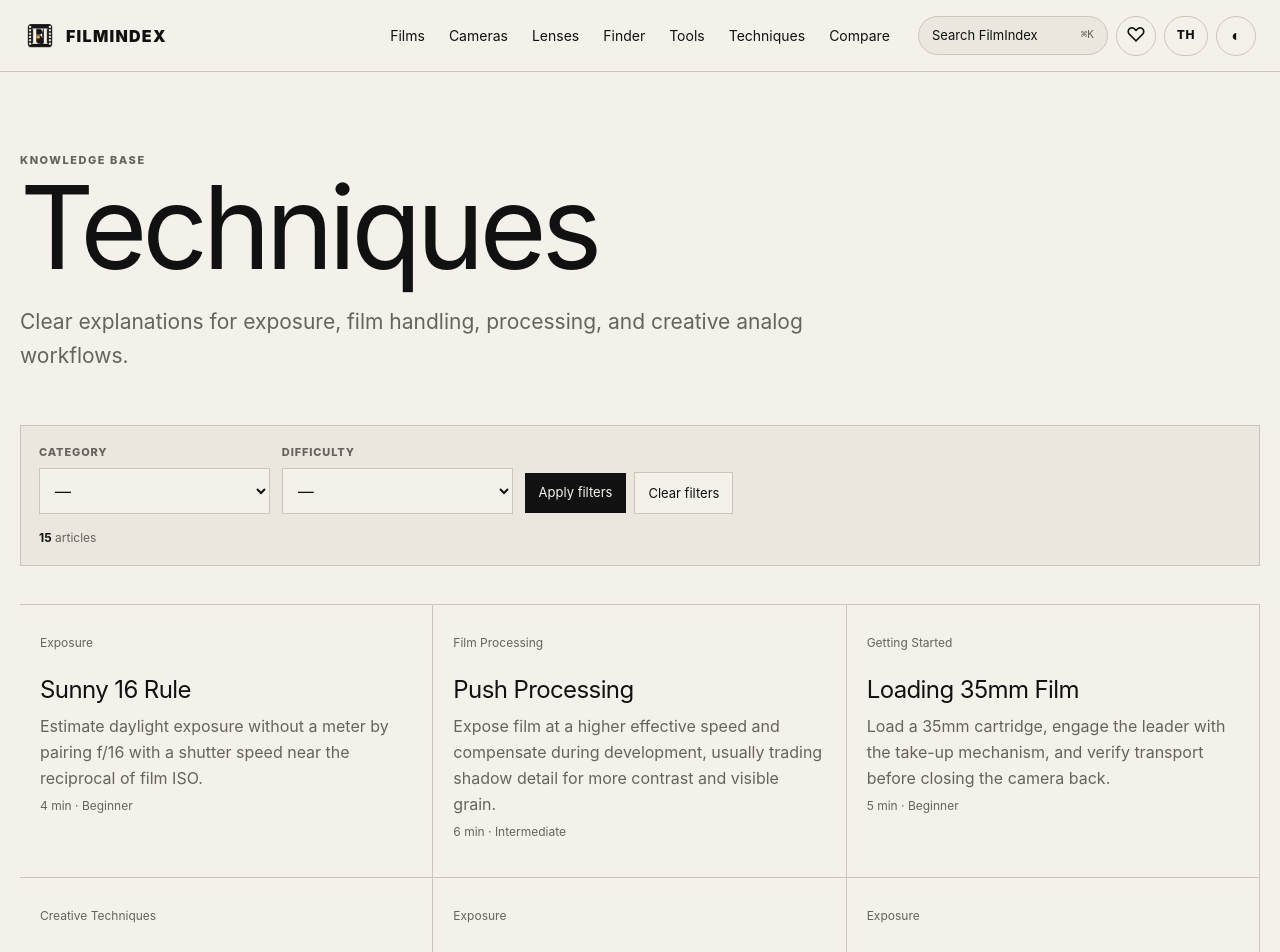
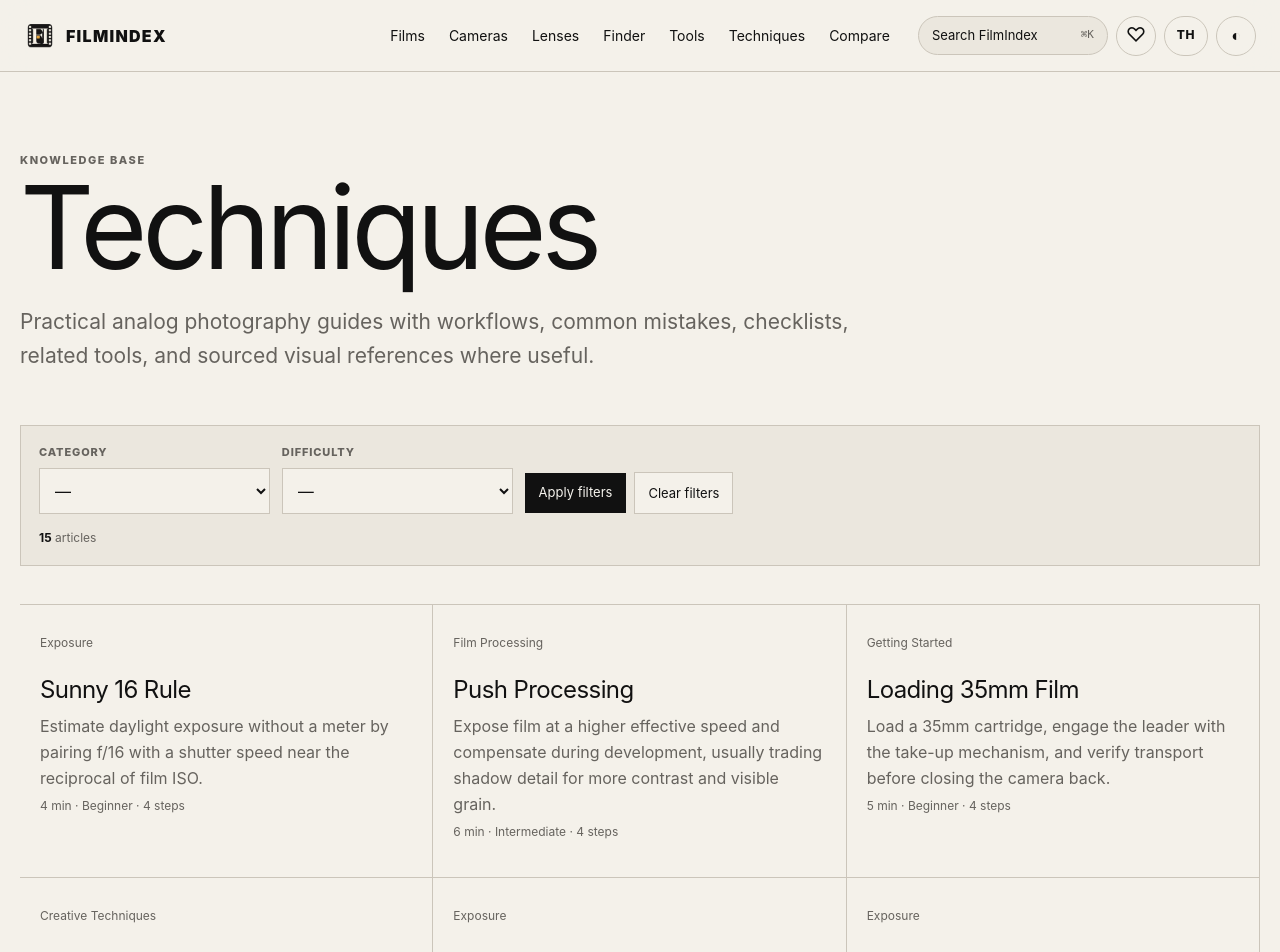
Before and after one commit to kzabCde/FilmIndex, a Next.js app: page /techniques in a window 1280 px wide. Shown: the top 952 px of the page. Built offline with nearby package versions, Linux system fonts and the light colour scheme.

Commit message:
feat: surface practical guide depth in technique listing

```diff
--- a/app/techniques/page.tsx
+++ b/app/techniques/page.tsx
@@ -2,9 +2,10 @@ import type { Metadata } from "next";
 import Link from "next/link";
 import { CatalogFilters } from "@/components/catalog-filters";
 import { techniques } from "@/lib/catalog";
+import { getTechniqueGuide } from "@/data/technique-guides";
 import { difficultyLabel, messages, parseLocale, pick, techniqueCategoryLabel, withLocale } from "@/lib/i18n";
 
-export const metadata: Metadata = { title: "Techniques", description: "Learn analog photography techniques, exposure, processing, and film handling." };
+export const metadata: Metadata = { title: "Techniques", description: "Learn analog photography techniques through practical workflows, checklists, common mistakes, and sourced visual references." };
 
 const stringParam = (value: string | string[] | undefined) => typeof value === "string" ? value : "";
 
@@ -21,8 +22,12 @@ export default async function TechniquesPage({ searchParams }: { searchParams: P
     ? { category: "หมวดหมู่", difficulty: "ระดับ", apply: "ใช้ตัวกรอง", clear: "ล้างตัวกรอง", results: "บทความ" }
     : { category: "Category", difficulty: "Difficulty", apply: "Apply filters", clear: "Clear filters", results: "articles" };
 
-  return <section className="shell listing-page"><header><p className="eyebrow">{copy.techniques.eyebrow}</p><h1>{copy.techniques.title}</h1><p>{copy.techniques.copy}</p></header><CatalogFilters action="/techniques" locale={locale} values={{ category, difficulty }} applyLabel={filterCopy.apply} clearLabel={filterCopy.clear} resultLabel={filterCopy.results} resultCount={visible.length} filters={[
+  return <section className="shell listing-page"><header><p className="eyebrow">{copy.techniques.eyebrow}</p><h1>{copy.techniques.title}</h1><p>{locale === "th" ? "คู่มือเทคนิคฟิล์มแบบลงมือทำจริง พร้อมขั้นตอน จุดพลาด Checklist เครื่องมือที่เกี่ยวข้อง และภาพอ้างอิงในหัวข้อที่เหมาะสม" : "Practical analog photography guides with workflows, common mistakes, checklists, related tools, and sourced visual references where useful."}</p></header><CatalogFilters action="/techniques" locale={locale} values={{ category, difficulty }} applyLabel={filterCopy.apply} clearLabel={filterCopy.clear} resultLabel={filterCopy.results} resultCount={visible.length} filters={[
     { name: "category", label: filterCopy.category, options: categories.map((value) => ({ value, label: techniqueCategoryLabel(value, locale) })) },
     { name: "difficulty", label: filterCopy.difficulty, options: difficulties.map((value) => ({ value, label: difficultyLabel(value, locale) })) },
-  ]} /><div className="article-grid large">{visible.map((item) => <Link key={item.slug} href={withLocale(`/techniques/${item.slug}`, locale)}><span>{techniqueCategoryLabel(item.category, locale)}</span><h2>{pick(locale, item.name, item.nameTh)}</h2><p>{pick(locale, item.summary, item.summaryTh)}</p><small>{item.minutes} {copy.misc.minutes} · {difficultyLabel(item.difficulty, locale)}</small></Link>)}</div>{!visible.length && <p className="empty-state">{locale === "th" ? "ไม่พบบทความที่ตรงกับตัวกรอง" : "No techniques match these filters."}</p>}</section>;
+  ]} /><div className="article-grid large">{visible.map((item) => {
+    const guide = getTechniqueGuide(item.slug);
+    const stepCount = guide?.quickSteps.length ?? 0;
+    return <Link key={item.slug} href={withLocale(`/techniques/${item.slug}`, locale)}><span>{techniqueCategoryLabel(item.category, locale)}</span><h2>{pick(locale, item.name, item.nameTh)}</h2><p>{pick(locale, item.summary, item.summaryTh)}</p><small>{item.minutes} {copy.misc.minutes} · {difficultyLabel(item.difficulty, locale)} · {stepCount} {locale === "th" ? "ขั้นตอน" : "steps"}</small></Link>;
+  })}</div>{!visible.length && <p className="empty-state">{locale === "th" ? "ไม่พบบทความที่ตรงกับตัวกรอง" : "No techniques match these filters."}</p>}</section>;
 }
```
